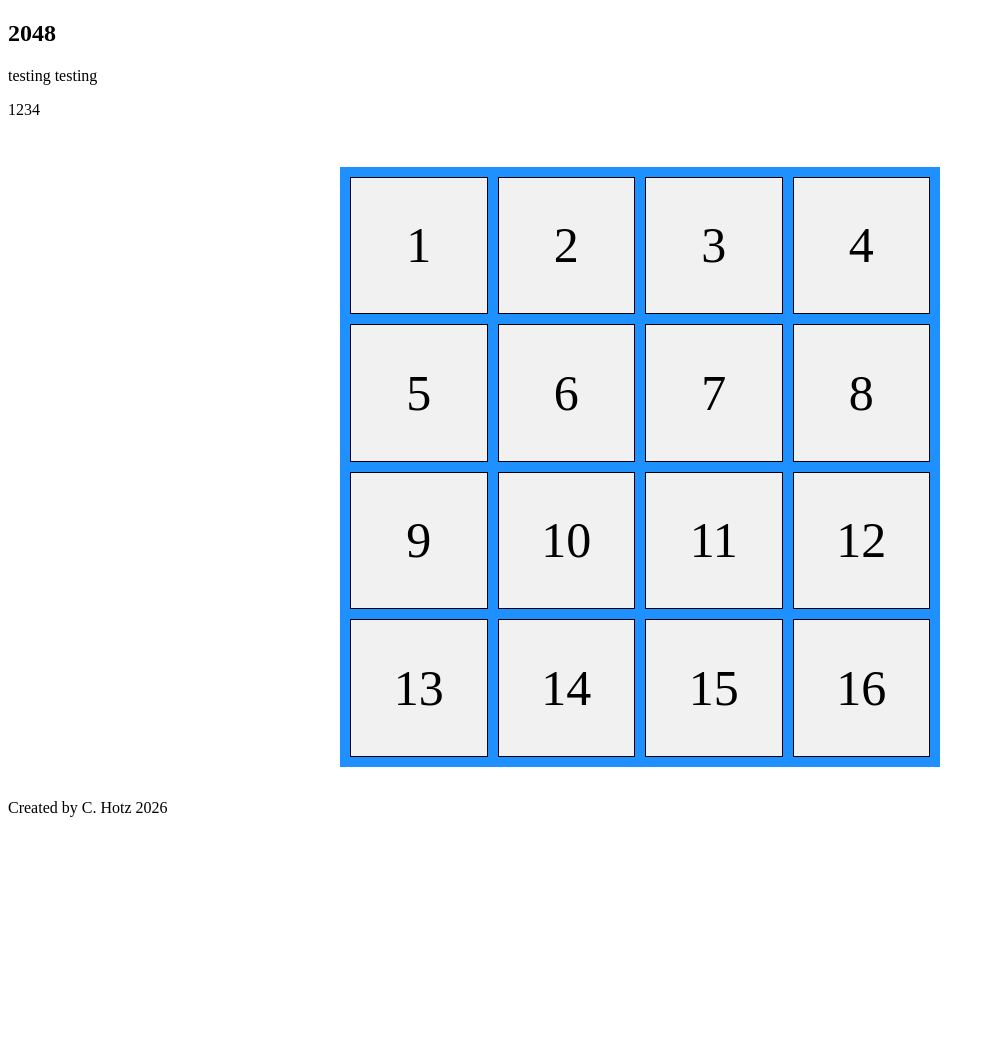
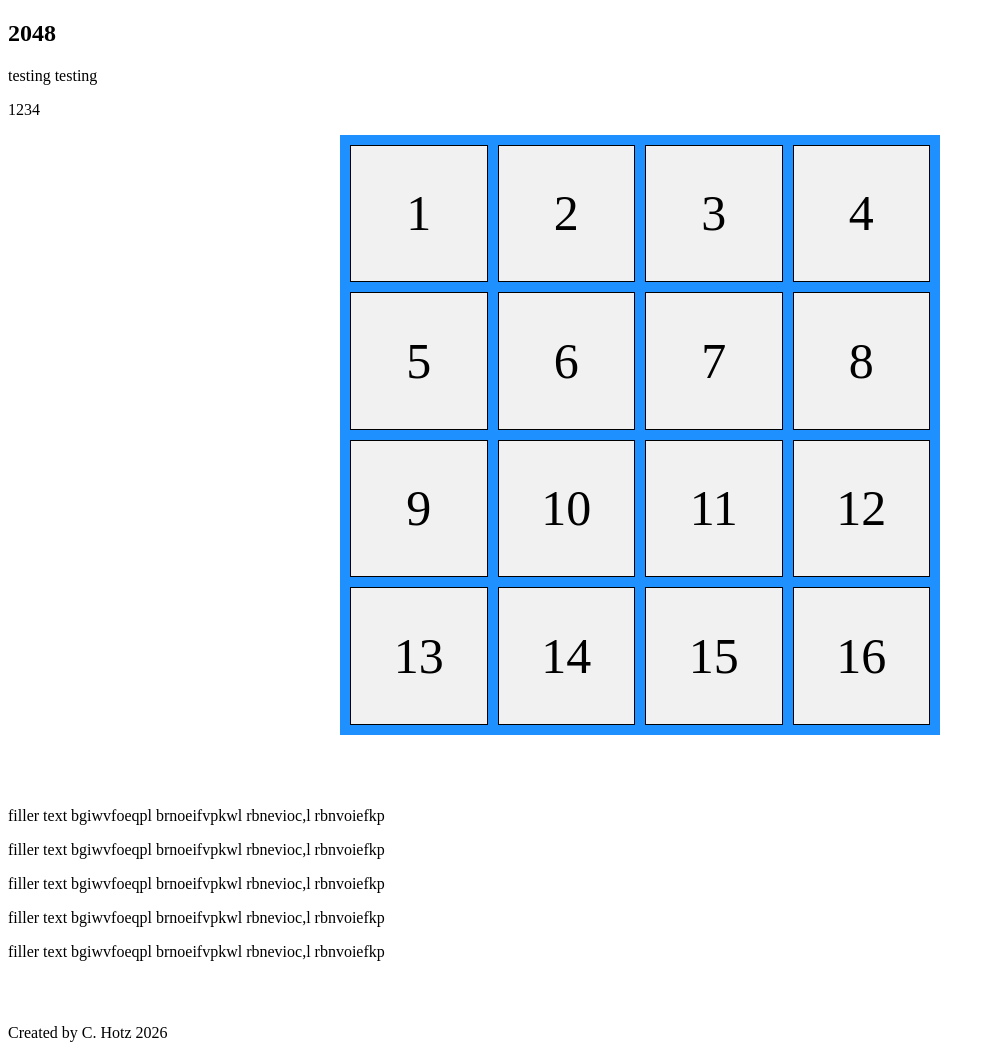
Before and after one commit to carleyhotz/CS50-Final-Project, a Flask app: page /2048 in a window 1280 px wide. Shown: the part 130-1180 px from the top of the page, without its empty margins (0-995 px from the left). Before the commit the page ends 947 px from the top, so only its background shows below. Run offline with Flask 3, Linux system fonts and the light colour scheme.

Commit message:
fixed text under grid moving up into it when sizing got too small-margin bottom is enough that any usable size of grid won't have text in the way

```diff
--- a/static/styles.css
+++ b/static/styles.css
@@ -36,10 +36,11 @@ nav ul li a:hover {
     display: flex;
     justify-content: center;
     align-content: center;
-    padding: 2em;
+
     width: 75vw;
     height: 75vh;
     margin: 0 auto;
+    margin-bottom: 4.5em;
 }
 
 .container {
@@ -63,3 +64,7 @@ nav ul li a:hover {
     align-items: center;
 }
 /* 2048 end */
+
+.main {
+    margin-bottom: 5%;
+}
--- a/templates/2048.html
+++ b/templates/2048.html
@@ -28,4 +28,10 @@
         </div>
     </div>
 
+    <p>filler text bgiwvfoeqpl brnoeifvpkwl rbnevioc,l rbnvoiefkp</p>
+    <p>filler text bgiwvfoeqpl brnoeifvpkwl rbnevioc,l rbnvoiefkp</p>
+    <p>filler text bgiwvfoeqpl brnoeifvpkwl rbnevioc,l rbnvoiefkp</p>
+    <p>filler text bgiwvfoeqpl brnoeifvpkwl rbnevioc,l rbnvoiefkp</p>
+    <p>filler text bgiwvfoeqpl brnoeifvpkwl rbnevioc,l rbnvoiefkp</p>
+
 {% endblock %}
--- a/templates/layout.html
+++ b/templates/layout.html
@@ -19,7 +19,7 @@
             </ul>
         </nav>
     </header>
-    <main>
+    <main class="main">
         {% block main %}{% endblock %}
     </main>
     <footer>
```
